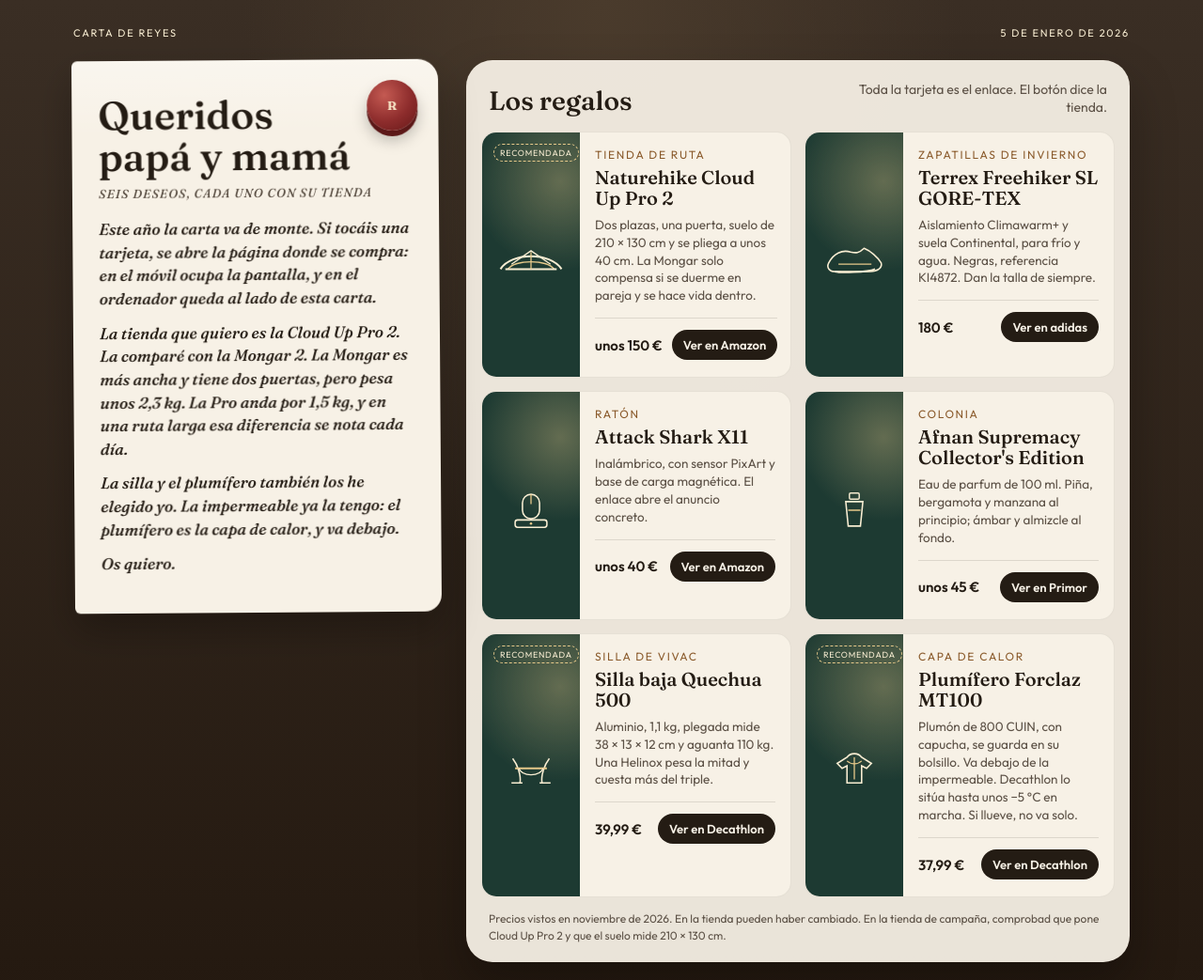
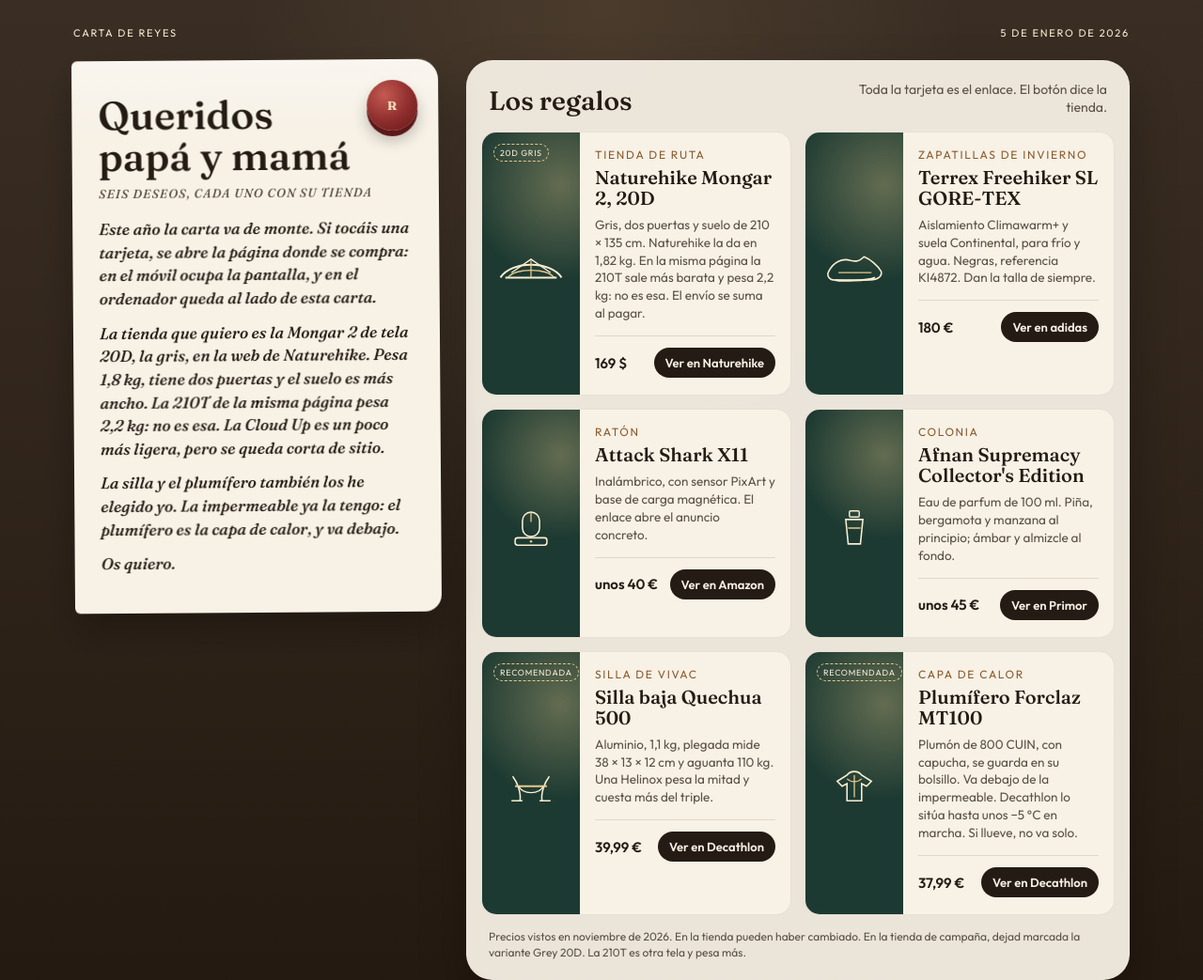
Before and after one commit to DiosGonzalo/carta-reyes, a plain HTML site: page index.html in a window 1280 px wide. Shown: the top 1043 px of the page at 94% size. Drawn offline with Linux system fonts and the light colour scheme.

Commit message:
Cambiar la tienda a la Mongar 2 de tela 20D en la web oficial.
Co-authored-by: Cursor <cursoragent@cursor.com>

```diff
--- a/index.html
+++ b/index.html
@@ -392,7 +392,7 @@
         <h1>Queridos papá y mamá</h1>
         <p class="date">Seis deseos, cada uno con su tienda</p>
         <p>Este año la carta va de monte. Si tocáis una tarjeta, se abre la página donde se compra: en el móvil ocupa la pantalla, y en el ordenador queda al lado de esta carta.</p>
-        <p>La tienda que quiero es la Cloud Up Pro 2. La comparé con la Mongar 2. La Mongar es más ancha y tiene dos puertas, pero pesa unos 2,3 kg. La Pro anda por 1,5 kg, y en una ruta larga esa diferencia se nota cada día.</p>
+        <p>La tienda que quiero es la Mongar 2 de tela 20D, la gris, en la web de Naturehike. Pesa 1,8 kg, tiene dos puertas y el suelo es más ancho. La 210T de la misma página pesa 2,2 kg: no es esa. La Cloud Up es un poco más ligera, pero se queda corta de sitio.</p>
         <p>La silla y el plumífero también los he elegido yo. La impermeable ya la tengo: el plumífero es la capa de calor, y va debajo.</p>
         <p class="sign">Os quiero.</p>
       </article>
@@ -403,9 +403,9 @@
           <p>Toda la tarjeta es el enlace. El botón dice la tienda.</p>
         </div>
 
-        <a class="gift" id="tienda" href="https://www.amazon.es/dp/B0D3KYLPLP" target="_blank" rel="noopener noreferrer">
+        <a class="gift" id="tienda" href="https://www.naturehike.com/products/mongar-2-person-ultralight-backpacking-tent?variant=46130781126912" target="_blank" rel="noopener noreferrer">
           <div class="art">
-            <span class="stamp">Recomendada</span>
+            <span class="stamp">20D gris</span>
             <svg viewBox="0 0 120 84" fill="none" aria-hidden="true">
               <path d="M10 58c18-28 82-28 100 0" stroke="#f8edd2" stroke-width="3"/>
               <path d="M22 58c12-16 64-16 76 0" stroke="#e6c98a" stroke-width="2"/>
@@ -416,11 +416,11 @@
           </div>
           <div class="body">
             <span class="kicker">Tienda de ruta</span>
-            <h3>Naturehike Cloud Up Pro 2</h3>
-            <p class="why">Dos plazas, una puerta, suelo de 210 × 130 cm y se pliega a unos 40 cm. La Mongar solo compensa si se duerme en pareja y se hace vida dentro.</p>
+            <h3>Naturehike Mongar 2, 20D</h3>
+            <p class="why">Gris, dos puertas y suelo de 210 × 135 cm. Naturehike la da en 1,82 kg. En la misma página la 210T sale más barata y pesa 2,2 kg: no es esa. El envío se suma al pagar.</p>
             <div class="foot">
-              <span class="price">unos 150 €</span>
-              <span class="cta">Ver en Amazon</span>
+              <span class="price">169 $</span>
+              <span class="cta">Ver en Naturehike</span>
             </div>
           </div>
         </a>
@@ -524,7 +524,7 @@
           </div>
         </a>
 
-        <p class="note">Precios vistos en noviembre de 2026. En la tienda pueden haber cambiado. En la tienda de campaña, comprobad que pone Cloud Up Pro 2 y que el suelo mide 210 × 130 cm.</p>
+        <p class="note">Precios vistos en noviembre de 2026. En la tienda pueden haber cambiado. En la tienda de campaña, dejad marcada la variante Grey 20D. La 210T es otra tela y pesa más.</p>
       </section>
     </div>
   </main>
```
